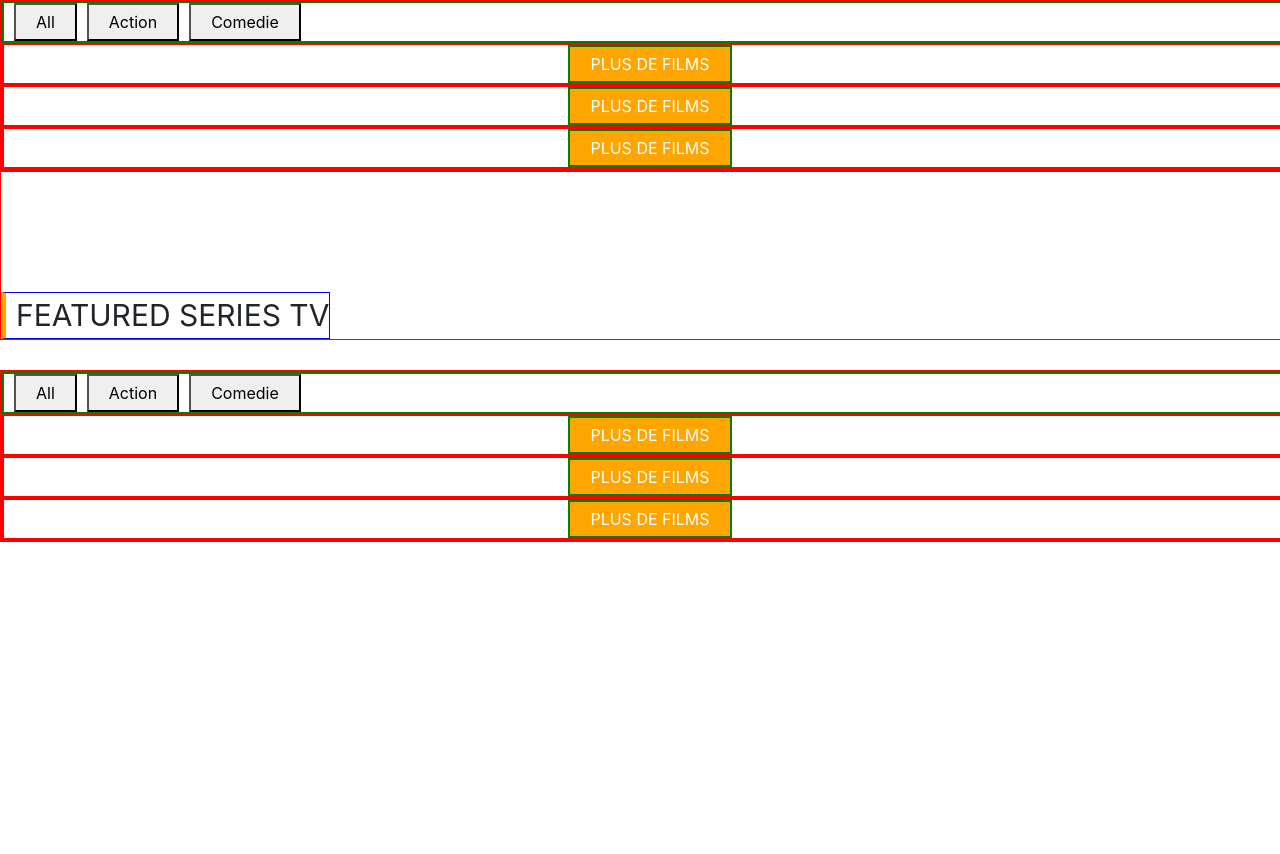
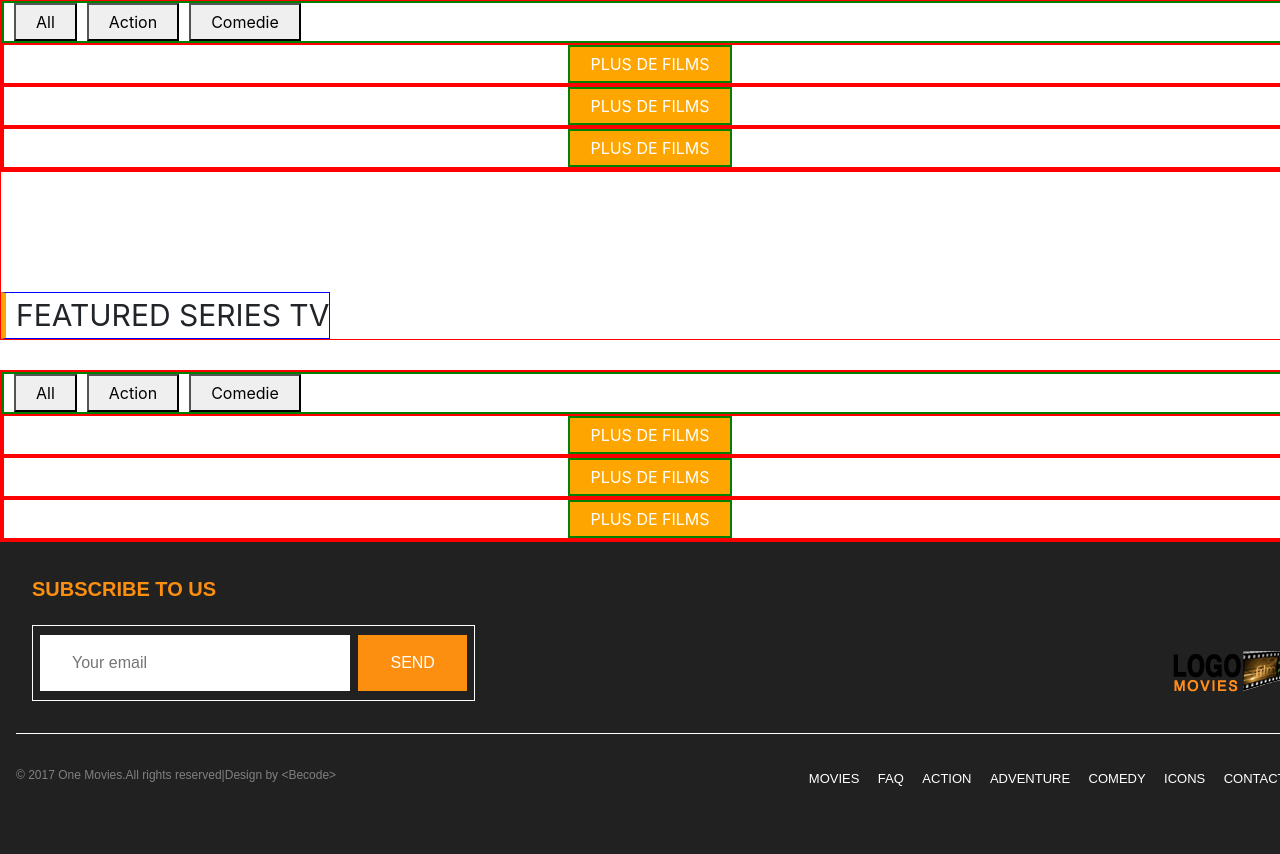
Before and after one commit to AndreiCiobanasu/TI-FrontEnd-AllezCine, a plain HTML site: page index.html in a window 1280 px wide. Shown: the part 875-1729 px from the top of the page. Before the commit the page ends 1417 px from the top, so only its background shows below. Drawn offline with nearby package versions, Linux system fonts and the light colour scheme.

Commit message:
Ajout de la séction FOOTER

```diff
--- a/css/style.css
+++ b/css/style.css
@@ -699,3 +699,99 @@ padding: 20px;
 #moinsDeSeries_All, #moinsDeSeries_Action, #moinsDeSeries_Comedie {
 	display: none;
 }
+
+
+
+
+
+
+
+
+
+
+
+
+
+
+
+
+/*////////////////////////////////////////////////////////////////////
+							FOOTER
+////////////////////////////////////////////////////////////////////*/
+.footer{
+font-family: sans-serif;
+width: 100%;
+background: #212121;
+color: white;
+margin: 0;
+}
+.mainFooter{
+padding: 2em 1em;
+display: flex;
+flex-direction: column;
+margin-right: auto;
+margin-left: auto;
+width: 1330px;
+height: auto;
+}
+.footerTop{
+position: relative;
+padding-bottom: 2em;
+padding-left: 1em;
+display: flex;
+flex-direction: row;
+border-bottom: 1px solid white;
+}
+.subscribe{
+color:#FC8E10;
+float: left;
+}
+.subscribe p {
+padding-bottom: 5px;
+font-size: 20px;
+font-weight: bold;
+}
+#button {
+background-color: #FC8E10;
+border: none;
+color: white;
+padding: 16px 32px;
+text-decoration: none;
+margin: 4px 2px;
+cursor: pointer;
+}
+#formulaireFooter input[type=text]{
+border: none;
+text-decoration: none;
+margin: 4px 2px;
+padding: 16px 32px;
+width: 310px;
+}
+#formulaireFooter {
+border:1px solid white;
+padding: 5px;
+}
+#formulaireFooter input{
+border-radius: 0%;
+}
+.logoFooter{
+position: absolute;
+right: 0;
+bottom: 40px;
+}
+.footerBottom{
+padding-top: 2em;
+padding-bottom: 2em;
+}
+.copyright{
+float: left;
+font-size: 12px;
+color: grey;
+}
+.sitemap{
+float: right;
+}
+.sitemap span{
+font-size: 13px;
+padding: 7px;
+}
--- a/index.html
+++ b/index.html
@@ -423,6 +423,50 @@ Kiera's first desire is to get "home." But until she figures out a way to do tha
 
 
 
+ <!-- //////////////////////////////////////////////////////////////////
+								FOOTER
+/////////////////////////////////////////////////////////////////////-->
+<div class="footer">
+	<div class="mainFooter">
+		<div class="footerTop">
+			<div class="subscribe">
+				<p>SUBSCRIBE TO US</p>
+				<form id="formulaireFooter" action="">
+					<input type="text" placeholder="Your email">
+					<input id="button" type="submit" value="SEND">
+				</form>
+			</div>
+			<div class="logoFooter">
+				<img src="img/logo.png" alt="">
+			</div>
+		</div>
+		<div class="footerBottom">
+			<div class="copyright">
+				&copy; 2017 One Movies.All rights reserved|Design by &lt;Becode&gt;
+				</div>
+				<div class="sitemap">
+					<span>MOVIES</span>
+					<span>FAQ</span>
+					<span>ACTION</span>
+					<span>ADVENTURE</span>
+					<span>COMEDY</span>
+					<span>ICONS</span>
+					<span>CONTACT US</span>
+				</div>
+			</div>
+		</div>
+	</div>
+
+
+
+
+
+
+
+
+
+
+
 
 
 
```
